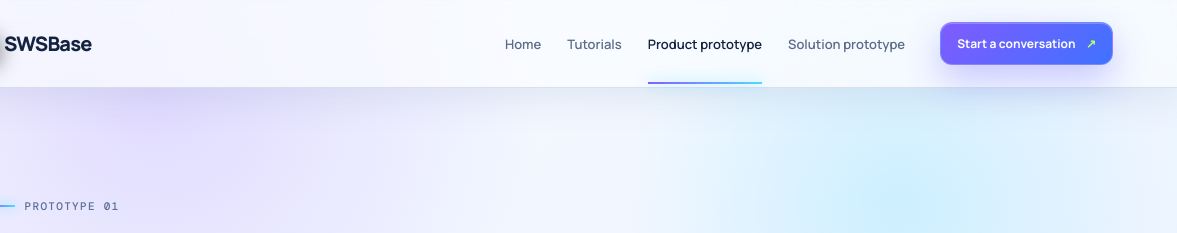
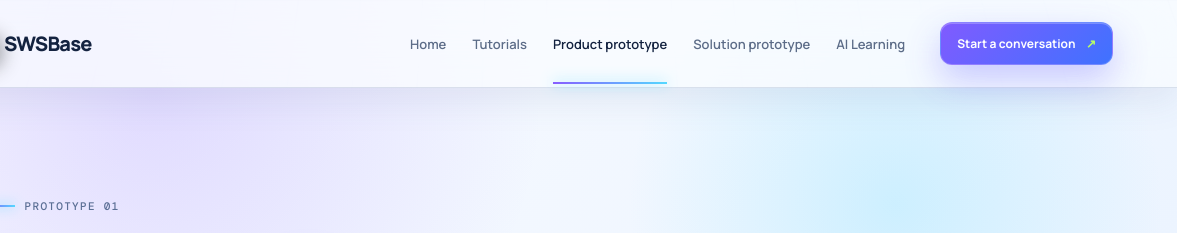
Before and after one commit to YSuraj/sis_site, a plain HTML site: page product.html in a window 1280 px wide. Shown: the top 233 px of the page, 103-1280 px from the left. Drawn offline with nearby package versions, Linux system fonts and the light colour scheme.

Commit message:
Update product.html
added ai-learning page

```diff
--- a/product.html
+++ b/product.html
@@ -1,3 +1,3 @@
 <!doctype html><html lang="en"><head><meta charset="UTF-8"><meta name="viewport" content="width=device-width,initial-scale=1"><title>Product Prototype | SWSBaseAI</title><link rel="preconnect" href="https://fonts.googleapis.com"><link rel="preconnect" href="https://fonts.gstatic.com" crossorigin><link href="https://fonts.googleapis.com/css2?family=DM+Mono:wght@400;500&family=Manrope:wght@400;500;600;700;800&display=swap" rel="stylesheet"><link rel="stylesheet" href="styles.css"></head><body>
-<header class="site-header"><a class="logo" href="index.html"><span class="logo-mark">A</span><span>SWSBase</span></a><button class="menu" aria-expanded="false" aria-controls="main-nav">Menu</button><nav id="main-nav"><a href="index.html">Home</a><a href="tutorials.html">Tutorials</a><a class="active" href="product.html">Product prototype</a><a href="solution.html">Solution prototype</a></nav><a class="header-cta" href="index.html#contact">Start a conversation <span>↗</span></a></header>
+<header class="site-header"><a class="logo" href="index.html"><span class="logo-mark">A</span><span>SWSBase</span></a><button class="menu" aria-expanded="false" aria-controls="main-nav">Menu</button><nav id="main-nav"><a href="index.html">Home</a><a href="tutorials.html">Tutorials</a><a class="active" href="product.html">Product prototype</a><a href="solution.html">Solution prototype</a><a href="ai-learning.html">AI Learning</a></nav><a class="header-cta" href="index.html#contact">Start a conversation <span>↗</span></a></header>
 <main><section class="page-hero compact"><p class="eyebrow"><span></span> Prototype 01</p><h1>Security Workbench</h1><p>A focused product concept for security teams to review posture, prioritize risk, and make better decisions.</p></section><section class="embed-shell"><div class="embed-bar"><div><i></i><i></i><i></i></div><span>SECURE PRODUCT PREVIEW</span><a href="prototypes/security-workbench/index.html" target="_blank">Open full screen ↗</a></div><iframe src="prototypes/security-workbench/index.html" title="Security Workbench product prototype"></iframe></section></main><footer class="simple-footer"><a class="logo" href="index.html"><span class="logo-mark">A</span><span>SWSBase</span></a><span>Prototype environment · Sample data only</span></footer><script src="app.js"></script></body></html>
```
